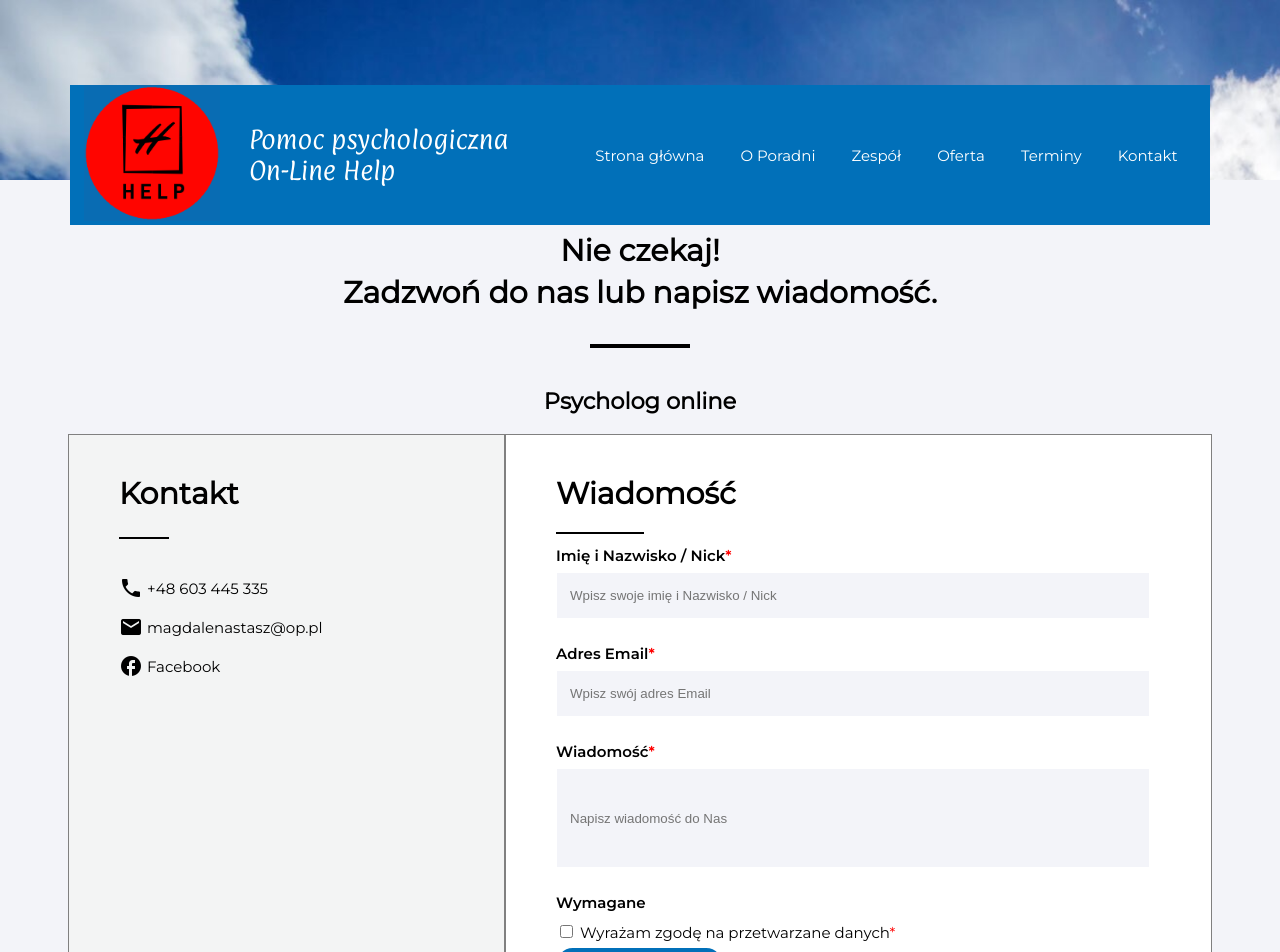
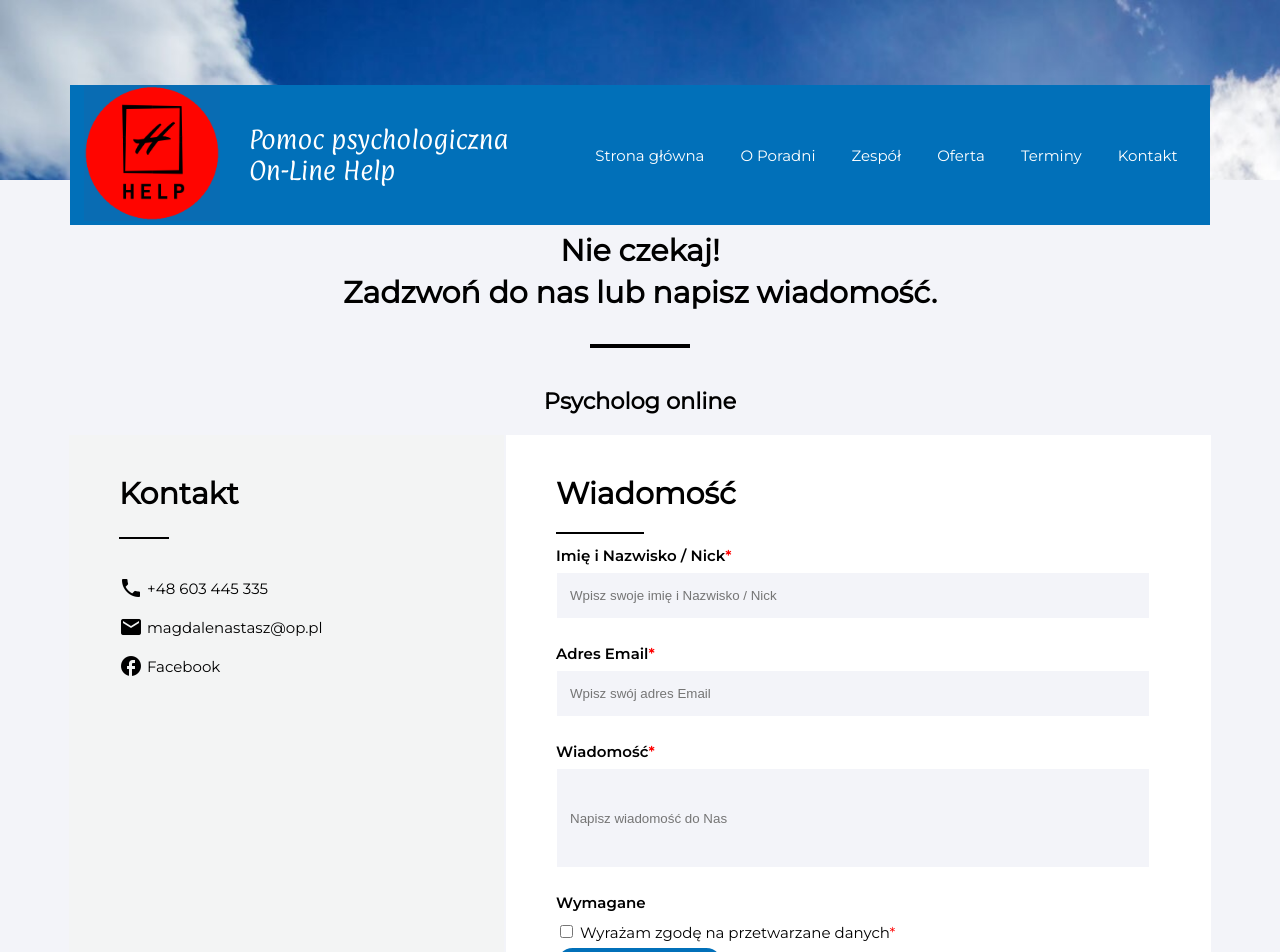
Before and after one commit to joajar/100-commits-challenge, an Angular app in the folder frontend/: page / in a window 1280 px wide. Shown: the top 952 px of the page. Built offline with nearby package versions, Linux system fonts and the light colour scheme.

Commit message:
FE feat: refactored colors for styles for home component

```diff
--- a/frontend/src/app/content/home/home.component.scss
+++ b/frontend/src/app/content/home/home.component.scss
@@ -29,7 +29,7 @@
   width: 705px;
 }
 .rightMessage, .leftContact {
-  border: 1px solid gray;
+  border: 1px solid $light-gray;
   height: 598px;
 }
 .rightMessage .row label {
```
